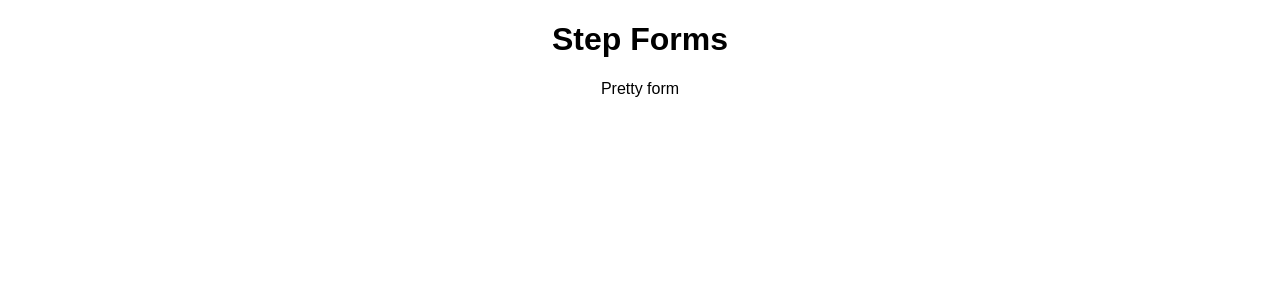
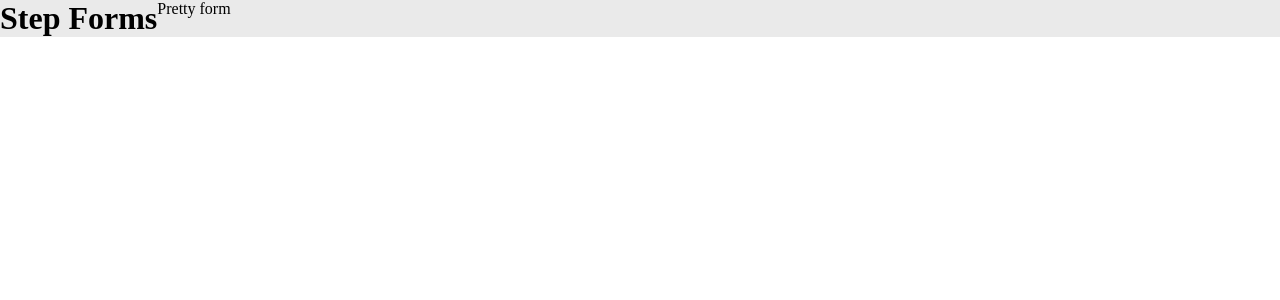
Before and after one commit to otinomz/Step-Forms, a React (Create React App) app: page / in a window 1280 px wide. Shown: the top 300 px of the page. Built offline with nearby package versions, Linux system fonts and the light colour scheme.

Commit message:
feat: applying styles to container

```diff
--- a/src/styles.css
+++ b/src/styles.css
@@ -1,4 +1,43 @@
+* {
+  margin: 0;
+  padding: 0;
+  box-sizing: border-box;
+}
+
 .App {
-  font-family: sans-serif;
-  text-align: center;
+  background-color: #eaeaea;
+  width: 100%;
+  display: flex;
 }
+
+.App > .Content {
+  display: table;
+  margin: 0 auto;
+  padding: 50px 10px;
+  width: 100%;
+  max-width: 900px;
+}
+
+.App h2 {
+  color: #ff7f00;
+  font-size: 30px;
+  font-weight: 400;
+  padding: 0;
+}
+
+.Next {
+  background: #4caf50;
+  color: white;
+  padding: 10px;
+  border: none;
+  border-radius: 3px;
+  margin: 10px 10px 0 0;
+  cursor: pointer;
+}
+
+.Next:hover {
+  background: #37843a;
+}
+
+.Next:disabled {
+}
```
